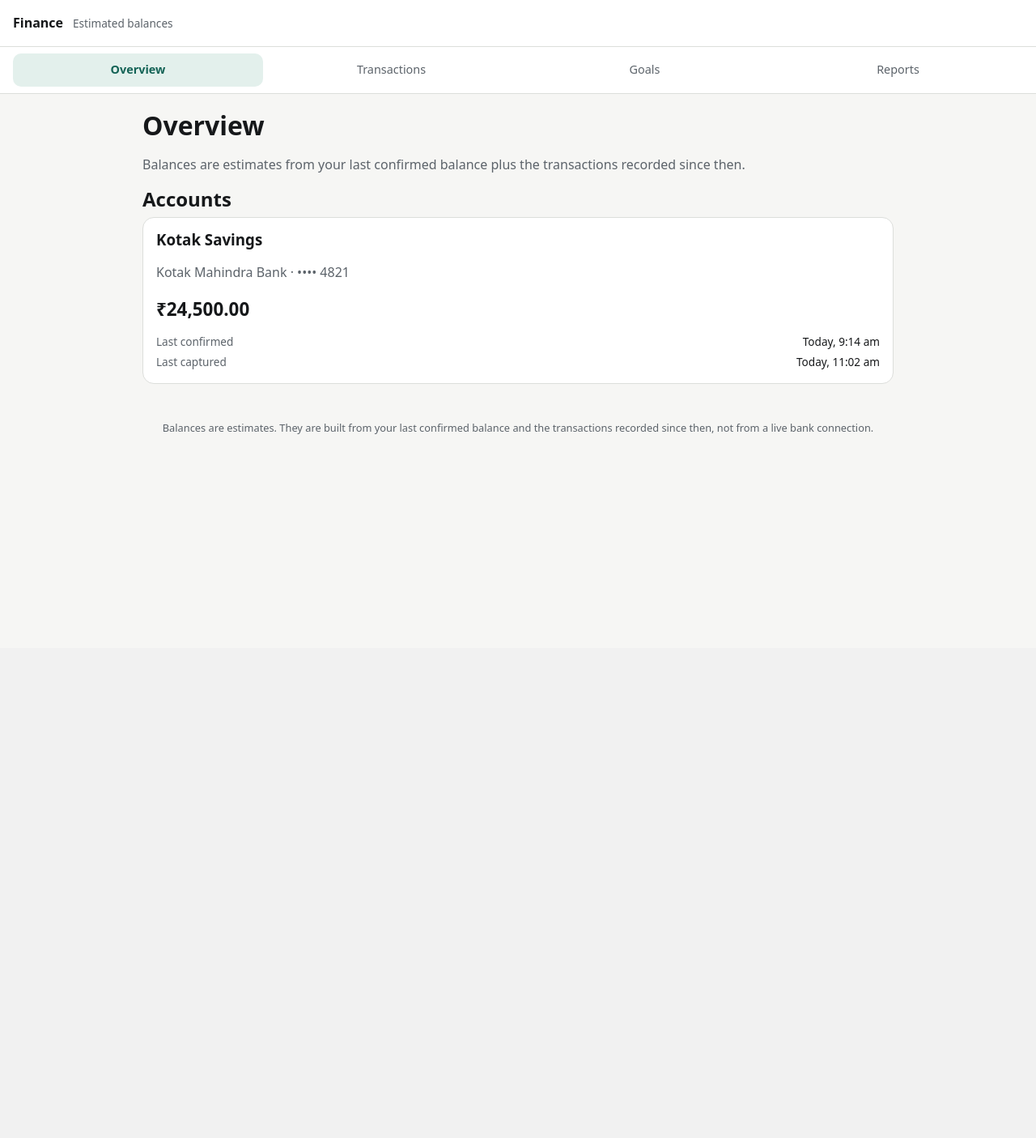
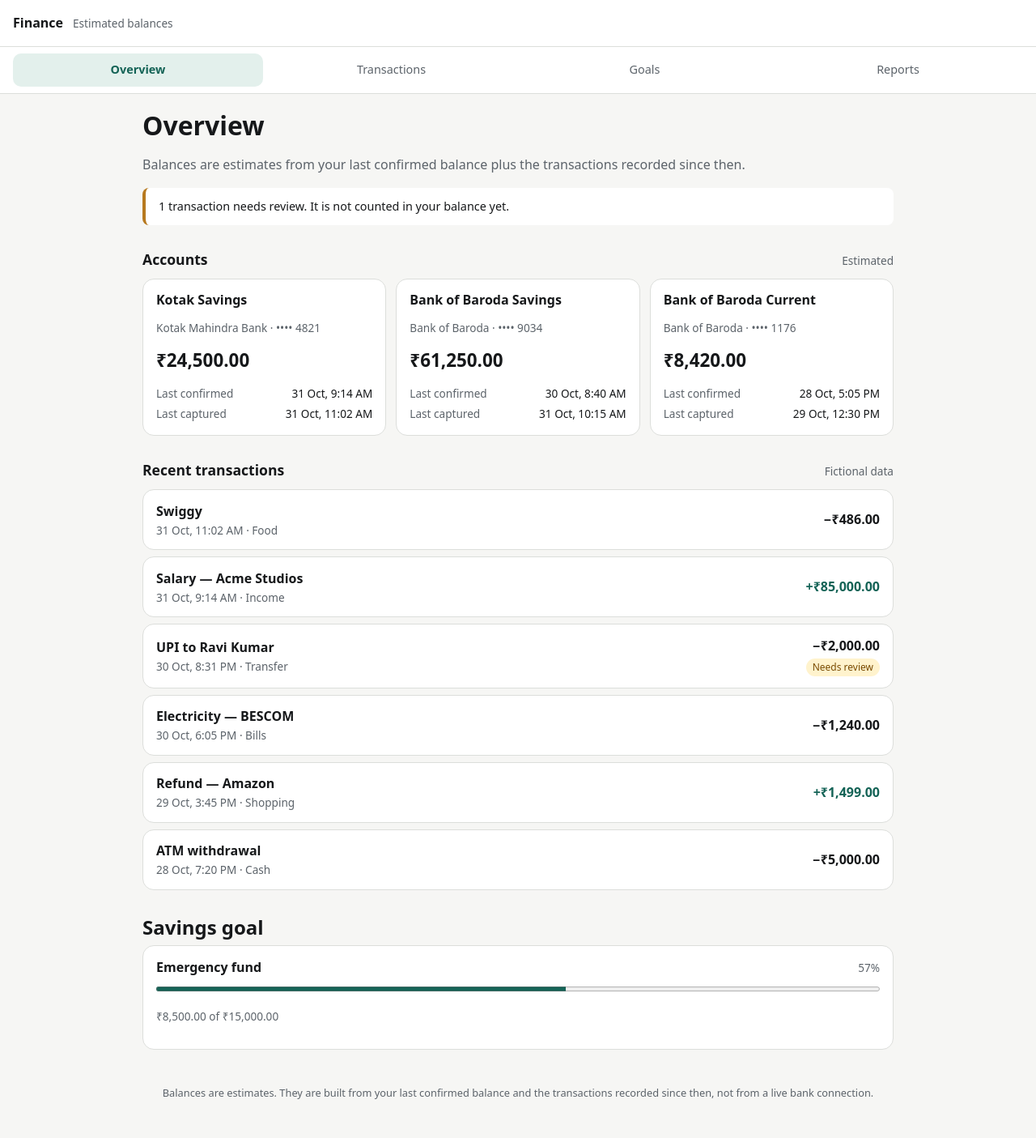
Before and after one commit to 999arya/expensure, a Django app: page / in a window 1280 px wide. Shown: the whole page at 81% size. Before the commit the page ends 536 px from the top, so only its background shows below. Run offline with Django 5.2, Linux system fonts and the light colour scheme.

Commit message:
Phase 1 step 3: demo data, INR formatting filter, full dashboard content

```diff
--- /dev/null
+++ b/core/demo.py
@@ -0,0 +1,139 @@
+"""Fictional Phase 1 data.
+
+Everything in this file is invented. It exists so the dashboard can be designed
+before the database schema is settled, and it gets deleted in Phase 2 when real
+models replace it.
+"""
+
+from dataclasses import dataclass
+from datetime import datetime
+from zoneinfo import ZoneInfo
+
+IST = ZoneInfo("Asia/Kolkata")
+
+
+def _at(day: int, hour: int, minute: int) -> datetime:
+    """A time in October 2026, Indian Standard Time."""
+    return datetime(2026, 10, day, hour, minute, tzinfo=IST)
+
+
+@dataclass(frozen=True)
+class Account:
+    nickname: str
+    bank: str
+    suffix: str
+    balance_paise: int
+    confirmed_at: datetime
+    captured_at: datetime
+
+
+@dataclass(frozen=True)
+class Transaction:
+    occurred_at: datetime
+    description: str
+    category: str
+    amount_paise: int
+    direction: str  # "credit" or "debit"
+    status: str  # "posted" or "needs_review"
+
+
+@dataclass(frozen=True)
+class SavingsGoal:
+    name: str
+    saved_paise: int
+    target_paise: int
+
+    @property
+    def percent(self) -> int:
+        if self.target_paise <= 0:
+            return 0
+        return round(self.saved_paise * 100 / self.target_paise)
+
+
+ACCOUNTS = [
+    Account(
+        nickname="Kotak Savings",
+        bank="Kotak Mahindra Bank",
+        suffix="4821",
+        balance_paise=2_450_000,
+        confirmed_at=_at(31, 9, 14),
+        captured_at=_at(31, 11, 2),
+    ),
+    Account(
+        nickname="Bank of Baroda Savings",
+        bank="Bank of Baroda",
+        suffix="9034",
+        balance_paise=6_125_000,
+        confirmed_at=_at(30, 8, 40),
+        captured_at=_at(31, 10, 15),
+    ),
+    Account(
+        nickname="Bank of Baroda Current",
+        bank="Bank of Baroda",
+        suffix="1176",
+        balance_paise=842_000,
+        confirmed_at=_at(28, 17, 5),
+        captured_at=_at(29, 12, 30),
+    ),
+]
+
+TRANSACTIONS = [
+    Transaction(
+        occurred_at=_at(31, 11, 2),
+        description="Swiggy",
+        category="Food",
+        amount_paise=48_600,
+        direction="debit",
+        status="posted",
+    ),
+    Transaction(
+        occurred_at=_at(31, 9, 14),
+        description="Salary — Acme Studios",
+        category="Income",
+        amount_paise=8_500_000,
+        direction="credit",
+        status="posted",
+    ),
+    Transaction(
+        occurred_at=_at(30, 20, 31),
+        description="UPI to Ravi Kumar",
+        category="Transfer",
+        amount_paise=200_000,
+        direction="debit",
+        status="needs_review",
+    ),
+    Transaction(
+        occurred_at=_at(30, 18, 5),
+        description="Electricity — BESCOM",
+        category="Bills",
+        amount_paise=124_000,
+        direction="debit",
+        status="posted",
+    ),
+    Transaction(
+        occurred_at=_at(29, 15, 45),
+        description="Refund — Amazon",
+        category="Shopping",
+        amount_paise=149_900,
+        direction="credit",
+        status="posted",
+    ),
+    Transaction(
+        occurred_at=_at(28, 19, 20),
+        description="ATM withdrawal",
+        category="Cash",
+        amount_paise=500_000,
+        direction="debit",
+        status="posted",
+    ),
+]
+
+GOAL = SavingsGoal(
+    name="Emergency fund",
+    saved_paise=850_000,
+    target_paise=1_500_000,
+)
+
+
+def review_count() -> int:
+    return sum(1 for txn in TRANSACTIONS if txn.status == "needs_review")
--- /dev/null
+++ b/core/formatting.py
@@ -0,0 +1,31 @@
+"""Money formatting.
+
+All amounts in this project are integer paise, never floats. This module is the
+single place that turns paise into something a person reads.
+"""
+
+
+def format_inr(paise: int) -> str:
+    """Format integer paise as rupees with Indian digit grouping.
+
+    Indian grouping puts the last three digits together, then groups of two:
+    123456789 paise -> "₹12,34,567.89".
+    """
+    if not isinstance(paise, int):
+        raise TypeError(f"amounts are integer paise, got {type(paise).__name__}")
+
+    sign = "-" if paise < 0 else ""
+    rupees, remainder = divmod(abs(paise), 100)
+    digits = str(rupees)
+
+    if len(digits) > 3:
+        head, tail = digits[:-3], digits[-3:]
+        groups = []
+        while len(head) > 2:
+            groups.insert(0, head[-2:])
+            head = head[:-2]
+        if head:
+            groups.insert(0, head)
+        digits = ",".join([*groups, tail])
+
+    return f"{sign}₹{digits}.{remainder:02d}"
--- /dev/null
+++ b/core/templatetags/money.py
@@ -0,0 +1,11 @@
+from django import template
+
+from core.formatting import format_inr
+
+register = template.Library()
+
+
+@register.filter
+def inr(paise):
+    """Usage: {{ amount_paise|inr }}"""
+    return format_inr(paise)
--- a/core/views.py
+++ b/core/views.py
@@ -1,14 +1,16 @@
 from django.shortcuts import render
+
+from . import demo
 
 
 def dashboard(request):
-    # Fictional data for Phase 1. Replaced by core/demo.py in step 3.
-    account = {
-        "nickname": "Kotak Savings",
-        "bank": "Kotak Mahindra Bank",
-        "suffix": "4821",
-        "balance_display": "₹24,500.00",
-        "confirmed_at": "Today, 9:14 am",
-        "captured_at": "Today, 11:02 am",
-    }
-    return render(request, "dashboard.html", {"account": account})
+    return render(
+        request,
+        "dashboard.html",
+        {
+            "accounts": demo.ACCOUNTS,
+            "transactions": demo.TRANSACTIONS,
+            "goal": demo.GOAL,
+            "review_count": demo.review_count(),
+        },
+    )
--- a/static/css/app.css
+++ b/static/css/app.css
@@ -170,3 +170,145 @@ a {
   font-size: 0.8rem;
   text-align: center;
 }
+
+/* Step 3: structure only. The real responsive layout is step 4. */
+
+.small {
+  font-size: 0.85rem;
+}
+
+.section {
+  margin-top: 2rem;
+}
+
+.section-head {
+  display: flex;
+  align-items: baseline;
+  justify-content: space-between;
+  gap: 1rem;
+  margin-bottom: 0.75rem;
+}
+
+.section-head h2 {
+  margin: 0;
+  font-size: 1.1rem;
+}
+
+.empty {
+  padding: 1.5rem 1rem;
+  border: 1px dashed var(--line);
+  border-radius: var(--radius);
+  color: var(--muted);
+  text-align: center;
+}
+
+.account-grid {
+  display: grid;
+  gap: 0.75rem;
+  margin: 0;
+  padding: 0;
+  list-style: none;
+}
+
+@media (min-width: 640px) {
+  .account-grid {
+    grid-template-columns: repeat(auto-fit, minmax(16rem, 1fr));
+  }
+}
+
+.account-card h3 {
+  margin: 0;
+  font-size: 1rem;
+}
+
+.account-card__head {
+  margin-bottom: 0.25rem;
+}
+
+.txn-list {
+  display: grid;
+  gap: 0.5rem;
+  margin: 0;
+  padding: 0;
+  list-style: none;
+}
+
+.txn {
+  display: flex;
+  align-items: center;
+  justify-content: space-between;
+  gap: 1rem;
+  padding: 0.85rem 1rem;
+  background: var(--surface);
+  border: 1px solid var(--line);
+  border-radius: var(--radius);
+}
+
+.txn p {
+  margin: 0;
+}
+
+.txn__desc {
+  font-weight: 550;
+}
+
+.txn__side {
+  text-align: right;
+}
+
+.txn__amount {
+  font-variant-numeric: tabular-nums;
+  font-weight: 600;
+  white-space: nowrap;
+}
+
+.is-credit {
+  color: var(--accent);
+}
+
+.chip {
+  display: inline-block;
+  margin-top: 0.2rem;
+  padding: 0.1rem 0.5rem;
+  border-radius: 999px;
+  font-size: 0.75rem;
+}
+
+.chip--warn {
+  background: #fff3cd;
+  color: #7a4b00;
+}
+
+@media (prefers-color-scheme: dark) {
+  .chip--warn {
+    background: #3a2c10;
+    color: #ffd479;
+  }
+}
+
+.notice {
+  margin: 1rem 0 0;
+  padding: 0.75rem 1rem;
+  border-left: 4px solid #b7791f;
+  border-radius: 8px;
+  background: var(--surface);
+  font-size: 0.9rem;
+}
+
+.progress {
+  width: 100%;
+  height: 0.75rem;
+  accent-color: var(--accent);
+}
+
+.goal-head {
+  display: flex;
+  align-items: baseline;
+  justify-content: space-between;
+  gap: 1rem;
+}
+
+.goal-head h3 {
+  margin: 0;
+  font-size: 1rem;
+}
--- a/templates/dashboard.html
+++ b/templates/dashboard.html
@@ -1,4 +1,5 @@
 {% extends "base.html" %}
+{% load money %}
 
 {% block title %}Overview · Finance{% endblock %}
 
@@ -6,17 +7,78 @@
   <h1>Overview</h1>
   <p class="muted">Balances are estimates from your last confirmed balance plus the transactions recorded since then.</p>
 
-  <section aria-labelledby="accounts-heading">
-    <h2 id="accounts-heading">Accounts</h2>
+  {% if review_count == 1 %}
+    <p class="notice" role="status">
+      1 transaction needs review. It is not counted in your balance yet.
+    </p>
+  {% elif review_count %}
+    <p class="notice" role="status">
+      {{ review_count }} transactions need review. They are not counted in your balance yet.
+    </p>
+  {% endif %}
 
-    <article class="card">
-      <h3>{{ account.nickname }}</h3>
-      <p class="muted">{{ account.bank }} · •••• {{ account.suffix }}</p>
-      <p class="amount">{{ account.balance_display }}</p>
-      <dl class="meta">
-        <div><dt>Last confirmed</dt><dd>{{ account.confirmed_at }}</dd></div>
-        <div><dt>Last captured</dt><dd>{{ account.captured_at }}</dd></div>
-      </dl>
-    </article>
+  <section class="section" aria-labelledby="accounts-heading">
+    <div class="section-head">
+      <h2 id="accounts-heading">Accounts</h2>
+      <span class="muted small">Estimated</span>
+    </div>
+
+    {% if accounts %}
+      <ul class="account-grid" role="list">
+        {% for account in accounts %}
+          <li>{% include "partials/account_card.html" %}</li>
+        {% endfor %}
+      </ul>
+    {% else %}
+      <p class="empty">No accounts yet.</p>
+    {% endif %}
+  </section>
+
+  <section class="section" aria-labelledby="transactions-heading">
+    <div class="section-head">
+      <h2 id="transactions-heading">Recent transactions</h2>
+      <span class="muted small">Fictional data</span>
+    </div>
+
+    {% if transactions %}
+      <ul class="txn-list" role="list">
+        {% for txn in transactions %}
+          <li class="txn">
+            <div>
+              <p class="txn__desc">{{ txn.description }}</p>
+              <p class="muted small">{{ txn.occurred_at|date:"j M, g:i A" }} · {{ txn.category }}</p>
+            </div>
+            <div class="txn__side">
+              <p class="txn__amount {% if txn.direction == 'credit' %}is-credit{% else %}is-debit{% endif %}">
+                {% if txn.direction == 'credit' %}+{% else %}−{% endif %}{{ txn.amount_paise|inr }}
+              </p>
+              {% if txn.status == "needs_review" %}
+                <span class="chip chip--warn">Needs review</span>
+              {% endif %}
+            </div>
+          </li>
+        {% endfor %}
+      </ul>
+    {% else %}
+      <p class="empty">No transactions recorded yet.</p>
+    {% endif %}
+  </section>
+
+  <section class="section" aria-labelledby="goal-heading">
+    <h2 id="goal-heading">Savings goal</h2>
+
+    <div class="card">
+      <div class="goal-head">
+        <h3>{{ goal.name }}</h3>
+        <span class="muted small">{{ goal.percent }}%</span>
+      </div>
+      <progress
+        class="progress"
+        value="{{ goal.saved_paise }}"
+        max="{{ goal.target_paise }}"
+        aria-label="{{ goal.name }} progress"
+      >{{ goal.percent }}%</progress>
+      <p class="muted small">{{ goal.saved_paise|inr }} of {{ goal.target_paise|inr }}</p>
+    </div>
   </section>
 {% endblock %}
--- /dev/null
+++ b/templates/partials/account_card.html
@@ -0,0 +1,14 @@
+{% load money %}
+<article class="card account-card">
+  <header class="account-card__head">
+    <h3>{{ account.nickname }}</h3>
+    <p class="muted small">{{ account.bank }} · •••• {{ account.suffix }}</p>
+  </header>
+
+  <p class="amount">{{ account.balance_paise|inr }}</p>
+
+  <dl class="meta">
+    <div><dt>Last confirmed</dt><dd>{{ account.confirmed_at|date:"j M, g:i A" }}</dd></div>
+    <div><dt>Last captured</dt><dd>{{ account.captured_at|date:"j M, g:i A" }}</dd></div>
+  </dl>
+</article>
```
Also changed, not shown: core/tests.py (+45 -2 lines), core/templatetags/__init__.py (added).
